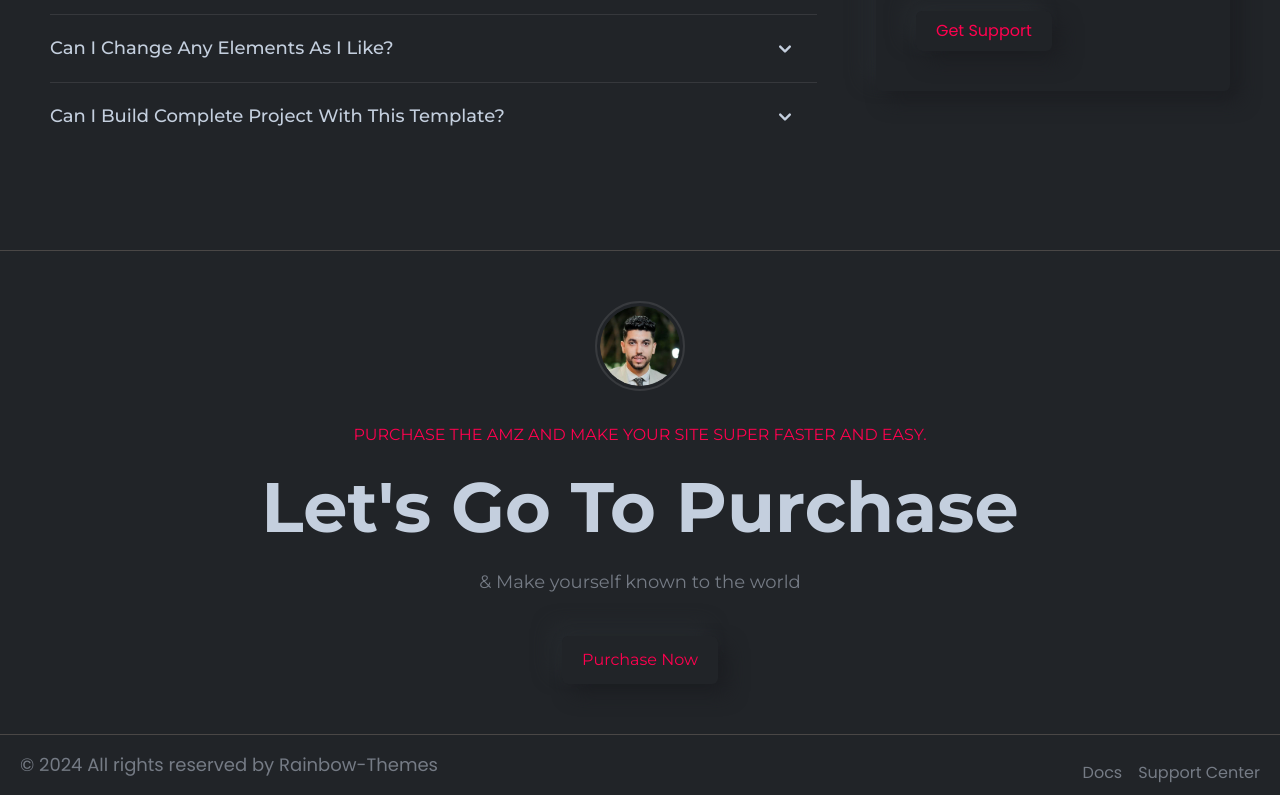
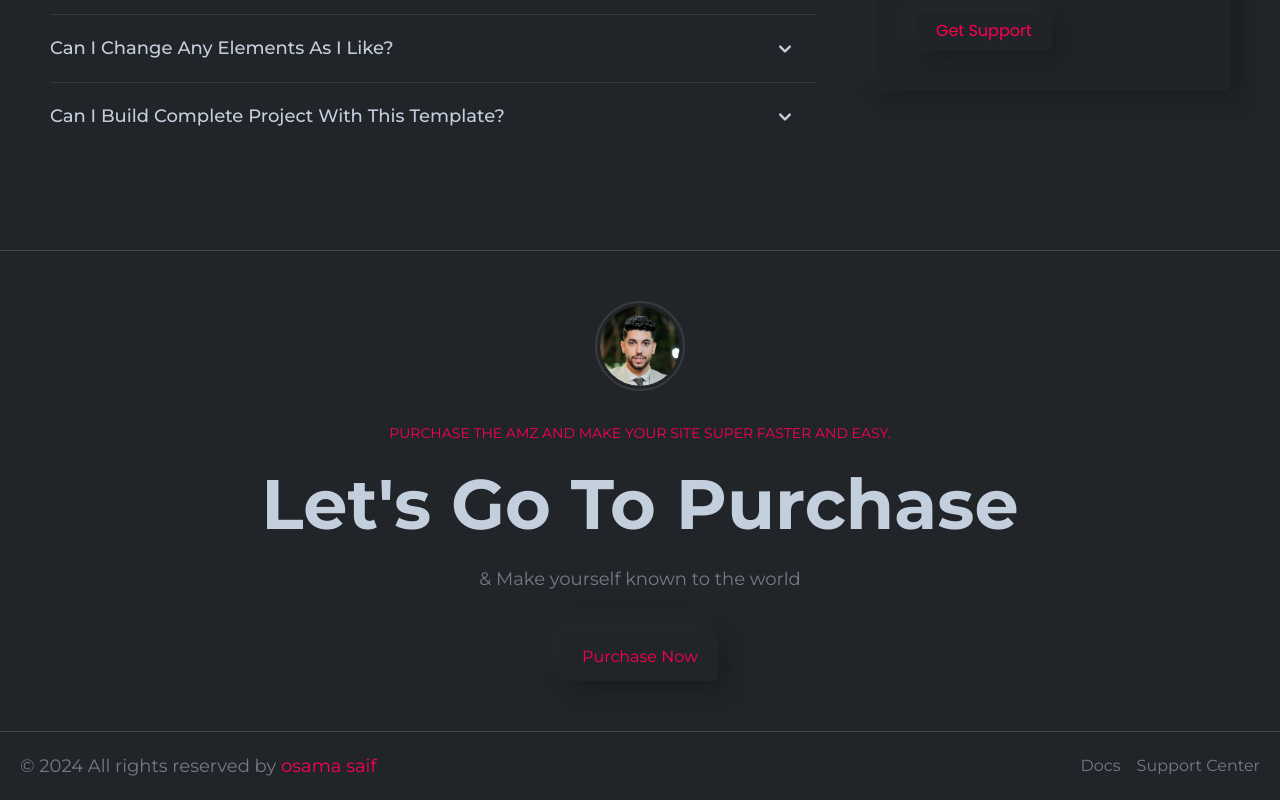
Before and after one commit to osama78s/_Portfolio, a React (Vite) app: page / in a window 1280 px wide. Shown: the part 7923-8723 px from the top of the page. Built offline with nearby package versions, Linux system fonts and the light colour scheme.

Commit message:
Finished

```diff
--- a/src/Components/Contact/Contact.jsx
+++ b/src/Components/Contact/Contact.jsx
@@ -7,10 +7,10 @@ const Contact = () => {
             <div className=' bg-section py-[50px] font-secondary'>
                 <div className="container flex flex-col items-center justify-center px-[20px] text-center ">
                     <img className='w-[80px] md:w-[90px]  p-[3px] border-2 border-nav rounded-full' src={logo} alt='Logo' />
-                    <p className='text-primary mt-8 text-[13px] sm:text-[14px] md:text-[16px]'>PURCHASE THE AMZ AND MAKE YOUR SITE SUPER FASTER AND EASY.</p>
-                    <h1 className='text-heading text-[50px] md:text-[70px] font-bold capitalize my-2'>Let's go to Purchase</h1>
+                    <p className='text-primary mt-8 text-[12px] sm:text-[14px]'>PURCHASE THE AMZ AND MAKE YOUR SITE SUPER FASTER AND EASY.</p>
+                    <h1 className='text-heading text-[30px] md:text-[60px] lg:text-[70px] font-bold capitalize my-2'>Let's go to Purchase</h1>
                     <p className='text-p text-sm sm:text-lg mb-10'>& Make yourself known to the world</p>
-                    <button className='px-5 py-3 shadow-a rounded-md text-primary transform hover:-translate-y-[10px] transition-all duration-300'>Purchase Now</button>
+                    <button className='px-5 py-3 shadow-a rounded-md text-primary transform hover:-translate-y-[10px] transition-all duration-300'><a href="https://www.facebook.com/profile.php?id=100067178573868" target='_blank'>Purchase Now</a></button>
                 </div>
             </div>
             <div className="divider" />
--- a/src/Components/Feature/TimeOffer.jsx
+++ b/src/Components/Feature/TimeOffer.jsx
@@ -7,7 +7,7 @@ const TimeOffer = () => {
         <div className="md:container flex flex-col sm:flex-row items-center justify-center gap-4">
             <span className='text-white rounded-full bg-primary px-2 text-[10px] tracking-wider py-3'>Limited Time Offer</span>
             <span className='text-p text-[14px]'>Intro Price. Get AMZ for Big Sale-95% off.</span>
-            <a className='text-heading flex items-center justify-between gap-3 hover:text-primary transition-all duration-300 ' href="#" target='_blank'>Purchase Now <FontAwesomeIcon className='mt-1 link-animation' icon={faArrowRight} /></a>
+            <a className='text-heading flex items-center justify-between gap-3 hover:text-primary transition-all duration-300 ' href="https://www.facebook.com/profile.php?id=100067178573868" target='_blank'>Purchase Now <FontAwesomeIcon className='mt-1 link-animation' icon={faArrowRight} /></a>
         </div>
     </div>
   )
--- a/src/Components/Footer/Footer.jsx
+++ b/src/Components/Footer/Footer.jsx
@@ -4,10 +4,10 @@ const Footer = () => {
     const date = new Date().getFullYear();
 
     return (
-        <div className=' bg-section py-[10px] font-primary'>
+        <div className=' bg-section py-[20px] font-secondary'>
             <div className="container px-0 md:px-[20px] text-center md:flex md:justify-between md:items-center">
-                <span className='text-p text-sm sm:text-lg '>© <span>{date}</span> All rights reserved by Rainbow-Themes</span>
-                <div className=" flex gap-4 justify-center mt-4">
+                <span className='text-p text-sm sm:text-lg '>© <span>{date}</span> All rights reserved by <a href="https://www.facebook.com/profile.php?id=100067178573868" target='_blank' className='text-sm sm:text-lg text-primary'>osama saif</a></span>
+                <div className=" flex gap-4 justify-center mt-4 md:mt-0 ">
                     <span className='bor text-p cursor-pointer hover:text-primary transition-all duration-300'>Docs</span>
                     <span className='bor text-p cursor-pointer hover:text-primary transition-all duration-300'>Support Center</span>
                 </div>
--- a/src/Components/Help/Help.jsx
+++ b/src/Components/Help/Help.jsx
@@ -8,7 +8,7 @@ const Help = () => {
     return (
         <>
             <div className=' bg-section py-[100px] font-secondary'  id='documentation'>
-                <div className="container flex flex-col gap-6 lg:gap-0 lg:flex-row justify-between">
+                <div className="container px-[20px] md:px-[50px] flex flex-col gap-6 lg:gap-0 lg:flex-row justify-between">
 
                     <div className='lg:basis-[65%]'>
                         <div className="mb-10 font-secondary">
--- a/src/Components/Home/Header/Navbar/Navbar.jsx
+++ b/src/Components/Home/Header/Navbar/Navbar.jsx
@@ -31,7 +31,7 @@ const Navbar = () => {
         <li><a className='hover:text-white transition-all duration-300 uppercase text-[12px]' href="#feature">Feature</a></li>
         <li><a className='hover:text-white transition-all duration-300 uppercase text-[12px]' href="#friendly">friendly support</a></li>
         <li><a className='hover:text-white transition-all duration-300 uppercase text-[12px]' href="#documentation">documentation</a></li>
-        <li><a className='transform inline-block hover:translate-y-[-8px] py-3 px-5 rounded-md transition-all duration-300 uppercase text-[14px] bg-a shadow-a text-primary' href="#">purchase now</a></li>
+        <li><a className='transform inline-block hover:translate-y-[-8px] py-3 px-5 rounded-md transition-all duration-300 uppercase text-[14px] bg-a shadow-a text-primary' href="https://www.facebook.com/profile.php?id=100067178573868" target='_blank'>purchase now</a></li>
       </ul>
       <FontAwesomeIcon className='cursor-pointer text-[25px] lg:hidden p-3 rounded-full text-primary shadow-icons bg-icons transform hover:scale-105 transition-all duration-300' icon={faList} onClick={handelList} />
     </div>
```
